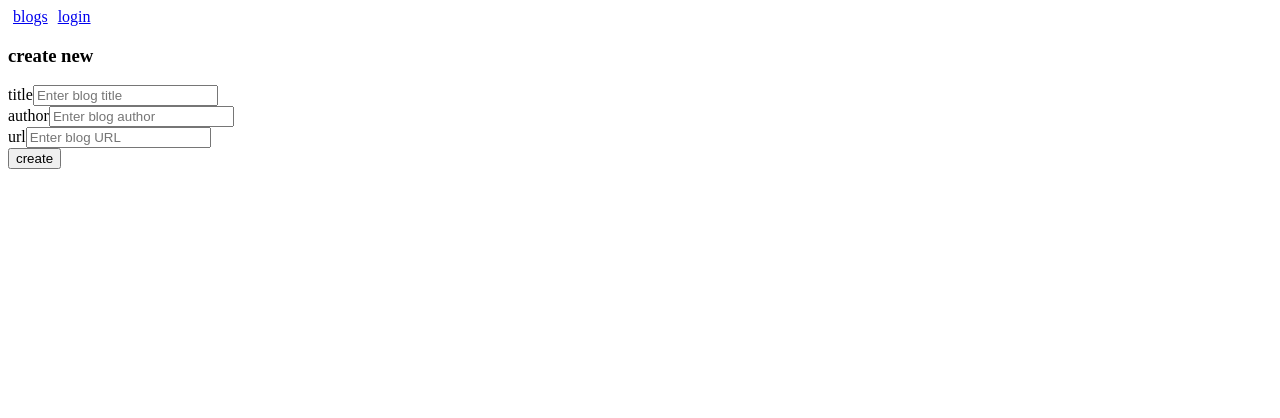
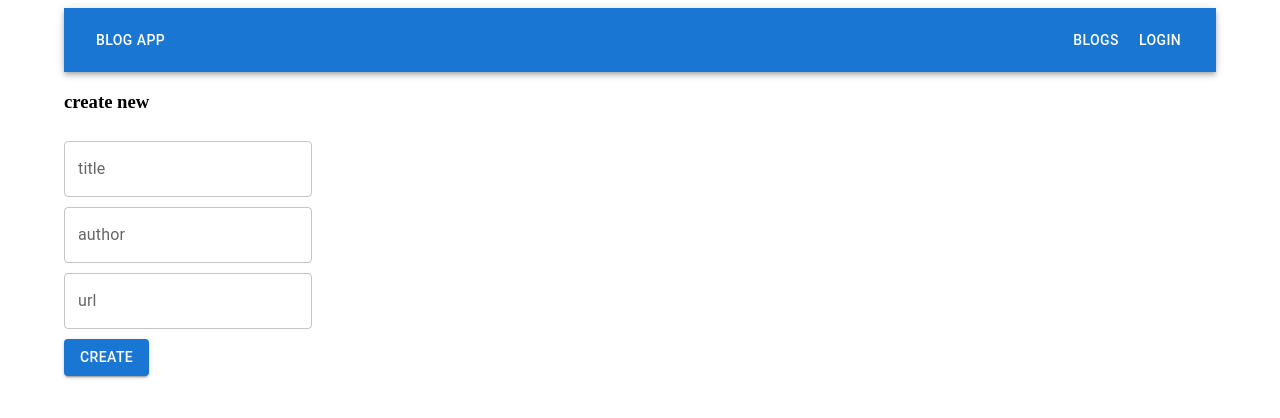
Before and after one commit to bechhray/fullstackopen-course, a React (Vite) app in the folder part5/bloglist/frontend/: page /create in a window 1280 px wide. Shown: the top 418 px of the page. Built offline with nearby package versions, Linux system fonts and the light colour scheme; no server answers.

Commit message:
Add material ui styles: solutions to 5.29 and 5.30

```diff
--- a/part5/bloglist/frontend/package.json
+++ b/part5/bloglist/frontend/package.json
@@ -12,6 +12,9 @@
     "preview": "vite preview"
   },
   "dependencies": {
+    "@emotion/react": "^11.14.0",
+    "@emotion/styled": "^11.14.1",
+    "@mui/material": "^9.1.2",
     "axios": "^1.9.0",
     "react": "^19.1.0",
     "react-dom": "^19.1.0",
--- a/part5/bloglist/frontend/src/App.jsx
+++ b/part5/bloglist/frontend/src/App.jsx
@@ -1,9 +1,14 @@
 import { useState, useEffect } from 'react'
+import { Container, AppBar, Toolbar, Button } from '@mui/material'
+import { useNavigate } from 'react-router-dom'
+
+
 import blogService from './services/blogs'
 import BlogList from './components/BlogList'
 import CreateBlog from './components/CreateBlog'
 import Login from './components/Login'
 import Blog from './components/Blog'
+import Notification from './components/Notification'
 
 import {
   Routes, Route, Link, useMatch
@@ -13,7 +18,7 @@ const App = () => {
   const [blogs, setBlogs] = useState([])
   const [user, setUser] = useState(null)
   const [notification, setNotification] = useState(null)
-  const [notificationType, setNotificationType] = useState('success')
+  const navigate = useNavigate()
 
   useEffect(() => {
     const loggedUserJSON = window.localStorage.getItem('loggedBlogappUser')
@@ -45,8 +50,7 @@ const App = () => {
       returnedBlog.user = updatedBlog.user
       setBlogs(blogs.map(blog => blog.id === id ? returnedBlog : blog).sort((a, b) => b.likes - a.likes))
     } catch (exception) {
-      setNotification('Failed to update blog: ' + (exception.response?.data?.error || exception.message))
-      setNotificationType('error')
+      setNotification({ text: 'Failed to update blog: ' + (exception.response?.data?.error || exception.message), type: 'error' })
       setTimeout(() => {
         setNotification(null)
       }, 5000)
@@ -60,23 +64,15 @@ const App = () => {
       }
       await blogService.remove(id)
       setBlogs(blogs.filter(blog => blog.id !== id))
-      setNotification('Blog removed successfully!')
-      setNotificationType('success')
-      setTimeout(() => {
-        setNotification(null)
-      }, 3000)
-      window.location.href = '/'
+      setNotification({ text: 'Blog removed successfully!', type: 'success' })
+      setTimeout(() => setNotification(null), 3000)
+      navigate('/')
     } catch (exception) {
-      setNotification('Failed to remove blog: ' + (exception.response?.data?.error || exception.message))
-      setNotificationType('error')
+      setNotification({ text: 'Failed to remove blog: ' + (exception.response?.data?.error || exception.message), type: 'error' })
       setTimeout(() => {
         setNotification(null)
       }, 5000)
     }
-  }
-
-  const padding = {
-    padding: 5
   }
   const username = user ? user.username : null
 
@@ -84,17 +80,22 @@ const App = () => {
   const blog = match
     ? blogs.find(b => b.id === match.params.id)
     : null
+  const hoverStyle = { '&:hover': { bgcolor: 'rgba(255,255,255,0.3)' } }
 
   return (
-    <div>
-      <div>
-        <Link style={padding} to="/">blogs</Link>
-        { user && <Link style={padding} to="/create">new blog</Link> }
-        {user
-          ? <button onClick={handleLogout}>logout</button>
-          : <Link style={padding} to="/login">login</Link>
-        }
-      </div>
+    <Container>
+      <AppBar position="static">
+        <Toolbar>
+          <Button color="inherit" component={Link} to="/" sx={{ ...hoverStyle, flexGrow: 1, justifyContent: 'flex-start' }}>Blog App</Button>
+          <Button color="inherit" component={Link} to="/" sx={hoverStyle}>blogs</Button>
+          {user && <Button color="inherit" component={Link} to="/create" sx={hoverStyle}>new blog</Button>}
+          {user
+            ? <Button color="inherit" component={Link} sx={hoverStyle} onClick={handleLogout}>logout</Button>
+            : <Button color="inherit" component={Link} sx={hoverStyle} to="/login">login</Button>
+          }
+        </Toolbar>
+      </AppBar>
+      <Notification notification={notification} />
       <Routes>
         <Route path="/blogs/:id" element={
           <>
@@ -105,13 +106,13 @@ const App = () => {
           <BlogList blogs={blogs} setBlogs={setBlogs} user={user} />
         } />
         <Route path="/create" element={
-          <CreateBlog setNotification={setNotification} setNotificationType={setNotificationType} setBlogs={setBlogs} blogs={blogs} user={user} />
+          <CreateBlog setNotification={setNotification} setBlogs={setBlogs} blogs={blogs} user={user} />
         } />
         <Route path="/login" element={
-          <Login user={user} setUser={setUser} />
+          <Login user={user} setUser={setUser} setNotification={setNotification} />
         } />
       </Routes>
-    </div>
+    </Container>
   )
 }
 
--- a/part5/bloglist/frontend/src/components/BlogForm.jsx
+++ b/part5/bloglist/frontend/src/components/BlogForm.jsx
@@ -1,4 +1,6 @@
 import { useState } from 'react'
+import { TextField, Button } from '@mui/material'
+
 
 const BlogForm = ({ createBlog }) => {
   const [newTitle, setNewTitle] = useState('')
@@ -22,39 +24,36 @@ const BlogForm = ({ createBlog }) => {
     <div>
       <form onSubmit={addBlog}>
         <div>
-          <label>
-            title
-            <input
+          <TextField
+            label="title"
             type="text"
             value={newTitle}
             onChange={({ target }) => setNewTitle(target.value)}
             placeholder="Enter blog title"
+            style={{ marginTop: 10 }}
           />
-          </label>
         </div>
         <div>
-          <label>
-            author
-            <input
+          <TextField
+            label="author"
             type="text"
             value={newAuthor}
             onChange={({ target }) => setNewAuthor(target.value)}
             placeholder="Enter blog author"
+            style={{ marginTop: 10 }}
           />
-          </label>
         </div>
         <div>
-          <label>
-            url
-            <input
+          <TextField
+            label="url"
             type="text"
             value={newUrl}
             onChange={({ target }) => setNewUrl(target.value)}
             placeholder="Enter blog URL"
+            style={{ marginTop: 10 }}
           />
-          </label>
         </div>
-        <button type="submit">create</button>
+        <Button type="submit" variant="contained" color="primary" style={{ marginTop: 10 }}>create</Button>
       </form>
     </div>
   )}
--- a/part5/bloglist/frontend/src/components/CreateBlog.jsx
+++ b/part5/bloglist/frontend/src/components/CreateBlog.jsx
@@ -1,37 +1,27 @@
 import blogService from '../services/blogs'
 import BlogForm from './BlogForm'
-import Notification from './Notification'
+import { useNavigate } from 'react-router-dom'
 
-import { useState } from 'react'
-
-const CreateBlog = ({setBlogs, blogs, user }) => {
-  const [notification, setNotification] = useState(null)
-  const [notificationType, setNotificationType] = useState('success')
+const CreateBlog = ({ setBlogs, blogs, user, setNotification }) => {
+  const navigate = useNavigate()
 
   const createBlog = async (blogObject) => {
     try {
       const returnedBlog = await blogService.create(blogObject)
       returnedBlog.user = user
       setBlogs(blogs.concat(returnedBlog))
-      setNotification(`A new blog "${returnedBlog.title}" by ${returnedBlog.author} added`)
-      setNotificationType('success')
-      setTimeout(() => {
-        setNotification(null)
-        window.location.href = '/'
-      }, 3000)
+      setNotification({ text: `A new blog "${returnedBlog.title}" by ${returnedBlog.author} added`, type: 'success' })
+      setTimeout(() => setNotification(null), 3000)
+      navigate('/')
     } catch (exception) {
-      setNotification('Failed to create blog: ' + (exception.response?.data?.error || exception.message))
-      setNotificationType('error')
-      setTimeout(() => {
-        setNotification(null)
-      }, 3000)
+      setNotification({ text: 'Failed to create blog: ' + (exception.response?.data?.error || exception.message), type: 'error' })
+      setTimeout(() => setNotification(null), 3000)
     }
   }
 
   return (
     <div>
       <h3>create new</h3>
-      <Notification message={notification} type={notificationType} />
       <BlogForm createBlog={createBlog}/>
     </div>
   )
--- a/part5/bloglist/frontend/src/components/Login.jsx
+++ b/part5/bloglist/frontend/src/components/Login.jsx
@@ -1,13 +1,10 @@
-import { useState } from 'react'
 import loginService from '../services/login'
 import blogService from '../services/blogs'
-import Notification from './Notification'
 import LoginForm from './LoginForm'
+import { useNavigate } from 'react-router-dom'
 
-const Login = ({ user, setUser }) => {
-
-  const [notification, setNotification] = useState(null)
-  const [notificationType, setNotificationType] = useState('success')
+const Login = ({ user, setUser, setNotification }) => {
+  const navigate = useNavigate()
 
   const doLogin = async (username, password) => {
     try {
@@ -17,27 +14,20 @@ const Login = ({ user, setUser }) => {
       window.localStorage.setItem(
         'loggedBlogappUser', JSON.stringify(user)
       )
-      setNotification(`Logged in successfully! Welcome ${user.name}!`)
-      setNotificationType('success')
-      setTimeout(() => {
-        setNotification(null)
-        window.location.href = '/'
-      }, 3000)
       blogService.setToken(user.token)
       setUser(user)
+      setNotification({ text: `Logged in successfully! Welcome ${user.name}!`, type: 'success' })
+      setTimeout(() => setNotification(null), 3000)
+      navigate('/')
     } catch {
-      setNotification('Wrong username or password')
-      setNotificationType('error')
-      setTimeout(() => {
-        setNotification(null)
-      }, 3000)
+      setNotification({ text: 'Wrong username or password', type: 'error' })
+      setTimeout(() => setNotification(null), 3000)
     }
   }
 
   return (
     <div>
-      <h2>log in to application</h2>
-      <Notification message={notification} type={notificationType} />
+      <h2>Log in to application</h2>
       <LoginForm doLogin={doLogin}/>
     </div>
   )
--- a/part5/bloglist/frontend/src/components/LoginForm.jsx
+++ b/part5/bloglist/frontend/src/components/LoginForm.jsx
@@ -1,4 +1,6 @@
 import { useState } from 'react'
+import { TextField, Button } from '@mui/material'
+
 
 const LoginForm = ({ doLogin }) => {
   const [username, setUsername] = useState('')
@@ -14,26 +16,24 @@ const LoginForm = ({ doLogin }) => {
   return (
     <form onSubmit={handleLogin}>
       <div>
-        <label>
-          username
-          <input
+        <TextField
+          label="username"
           type="text"
           value={username}
           onChange={({ target }) => setUsername(target.value)}
+          style={{ marginTop: 10 }}
         />
-        </label>
       </div>
       <div>
-        <label>
-          password
-          <input
+        <TextField
+          label="password"
           type="password"
           value={password}
           onChange={({ target }) => setPassword(target.value)}
+          style={{ marginTop: 10 }}
         />
-        </label>
       </div>
-      <button type="submit">login</button>
+      <Button type="submit" variant="contained" color="primary" style={{ marginTop: 10 }}>login</Button>
     </form>
   )
 }
--- a/part5/bloglist/frontend/src/components/Notification.jsx
+++ b/part5/bloglist/frontend/src/components/Notification.jsx
@@ -1,12 +1,14 @@
-const Notification = ({ message, type }) => {
-  if (message === null) {
+import { Alert } from '@mui/material'
+
+const Notification = ({ notification }) => {
+  if (notification === null) {
     return null
   }
 
   return (
-    <div className={type}>
-      {message}
-    </div>
+    <Alert style={{ marginTop: 10, marginBottom: 10 }} severity={notification.type}>
+      {notification.text}
+    </Alert>
   )
 }
 
```
Also changed, not shown: 1 other file (tests, documents, lock files or other folders). Lines whose indentation alone changed are shown as unchanged.
